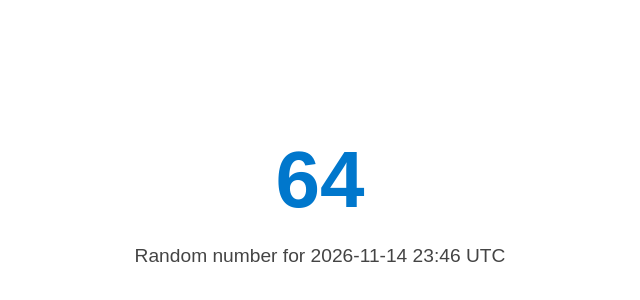
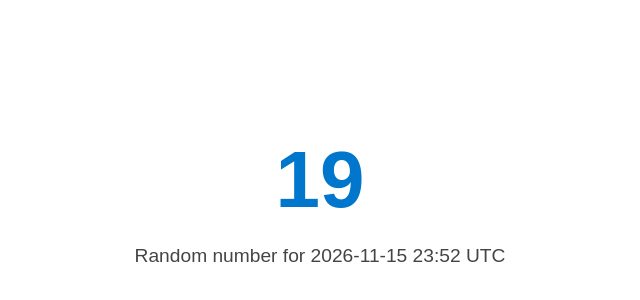
Before and after one commit to Neato-Nick/daily-random-number, a plain HTML site: page index.html in a window 1280 px wide. Shown: the part 58-358 px from the top of the page, without its empty margins (320-960 px from the left). Drawn offline with Linux system fonts and the light colour scheme.

Commit message:
Daily update: Sun Nov 15 23:52:19 UTC 2026

```diff
--- a/index.html
+++ b/index.html
@@ -11,7 +11,7 @@
   </style>
 </head>
 <body>
-  <h1>64</h1>
-  <p>Random number for 2026-11-14 23:46 UTC</p>
+  <h1>19</h1>
+  <p>Random number for 2026-11-15 23:52 UTC</p>
 </body>
 </html>
```
